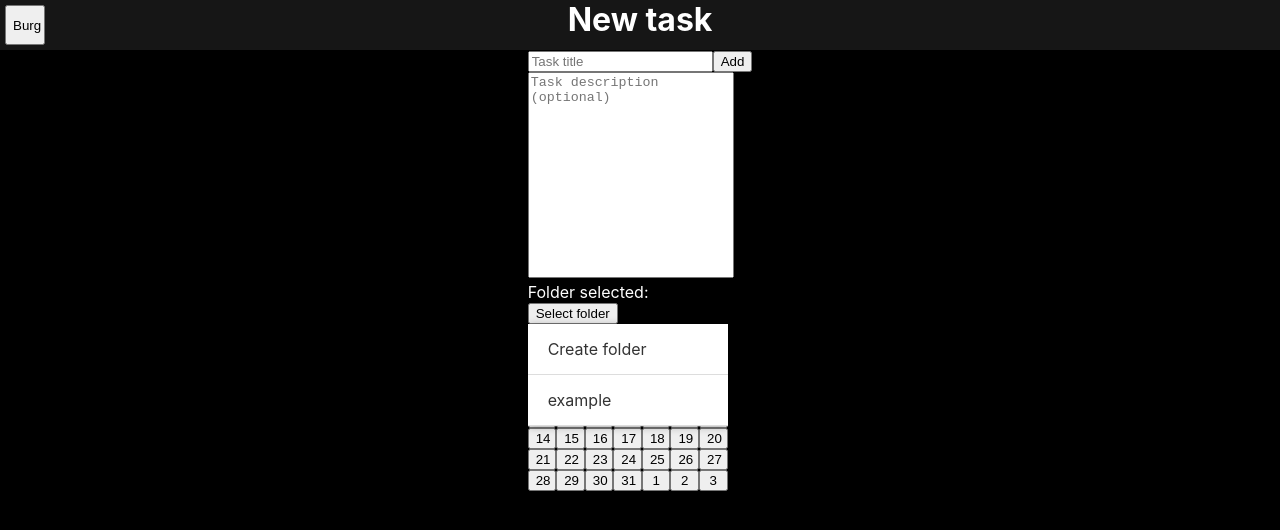
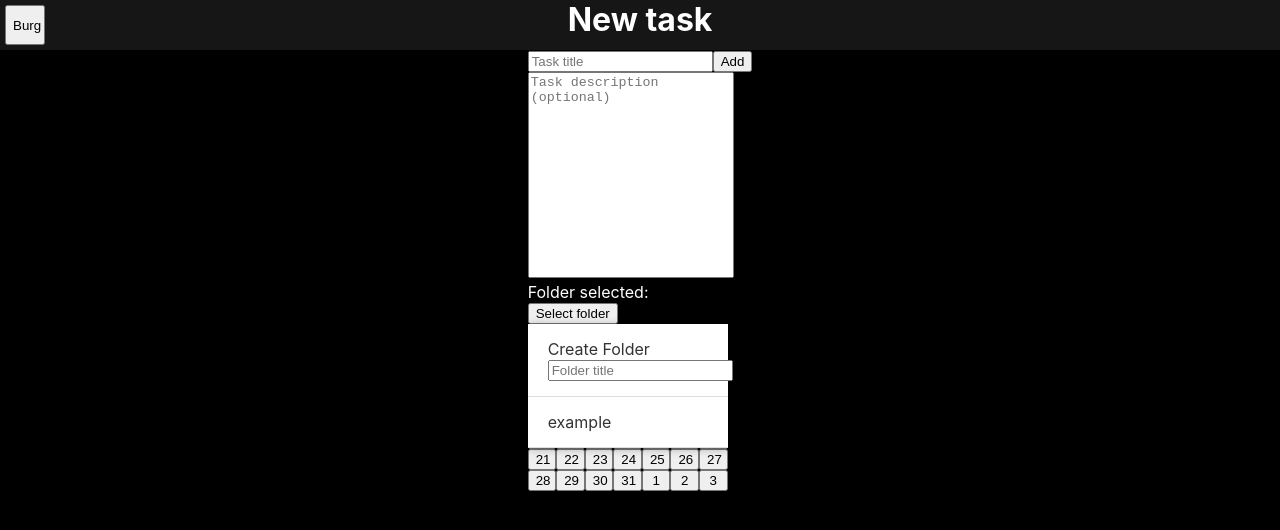
Before and after one commit to Apluri/todoFrontend, a React (Create React App) app: page /add in a window 1280 px wide. Both pictures are taken after a click on the button "Select folder". Shown: the top 530 px of the page. Built offline with nearby package versions, Linux system fonts and the light colour scheme; no server answers.

Commit message:
dropdown menu for folders and eventlistener which closes the menu when clicket outside the div element

```diff
--- a/src/components/AddTodo.js
+++ b/src/components/AddTodo.js
@@ -110,7 +110,10 @@ const AddTodo = ({ todos, setTodos, navSize, postTaskHandler }) => {
               className={`menu ${isActive ? "active" : "inactive"}`}
             >
               <ul>
-                <li>Create folder</li>
+                <li>
+                  Create Folder
+                  <input type="text" placeholder="Folder title"></input>
+                </li>
                 <li>example</li>
               </ul>
             </nav>
```
